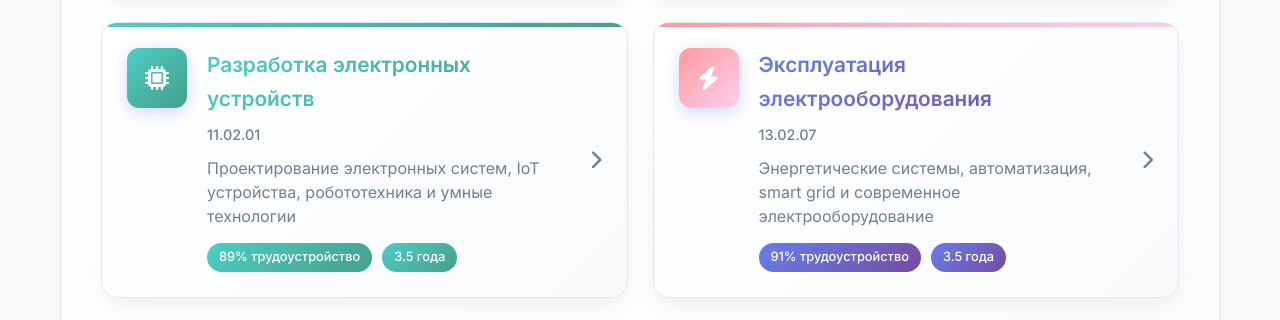
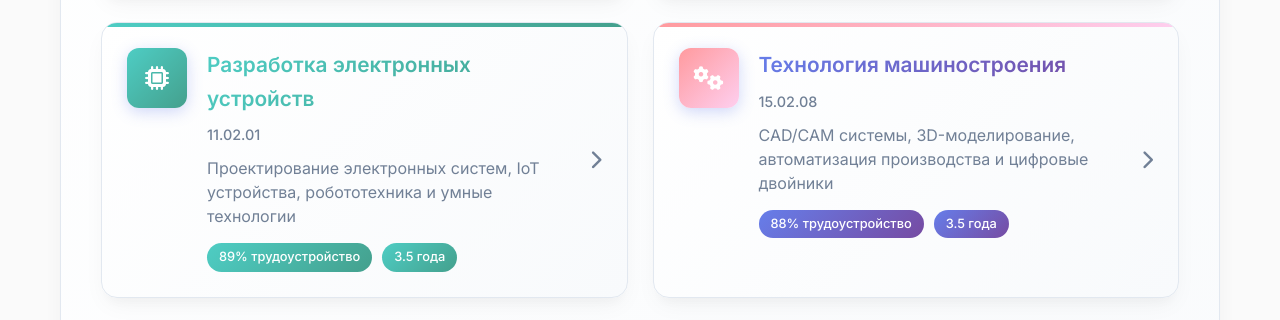
Before and after one commit to Vukuzyo/NewHakaton, a plain HTML site: page index.html in a window 1280 px wide. Shown: the part 1368-1688 px from the top of the page. Drawn offline with Linux system fonts and the light colour scheme.

Commit message:
Update index.html

```diff
--- a/index.html
+++ b/index.html
@@ -111,23 +111,6 @@
                     </div>
                 </a>
 
-                <a href="electrical-equipment.html" class="specialty-card">
-                    <div class="specialty-card-icon">
-                        <i class="fas fa-bolt"></i>
-                    </div>
-                    <div class="specialty-card-content">
-                        <h3>Эксплуатация электрооборудования</h3>
-                        <div class="specialty-code">13.02.07</div>
-                        <p>Энергетические системы, автоматизация, smart grid и современное электрооборудование</p>
-                        <div class="specialty-stats">
-                            <span class="stat-badge">91% трудоустройство</span>
-                            <span class="stat-badge">3.5 года</span>
-                        </div>
-                    </div>
-                    <div class="specialty-card-arrow">
-                        <i class="fas fa-chevron-right"></i>
-                    </div>
-                </a>
 
                 <a href="mechanical-engineering.html" class="specialty-card">
                     <div class="specialty-card-icon">
```
